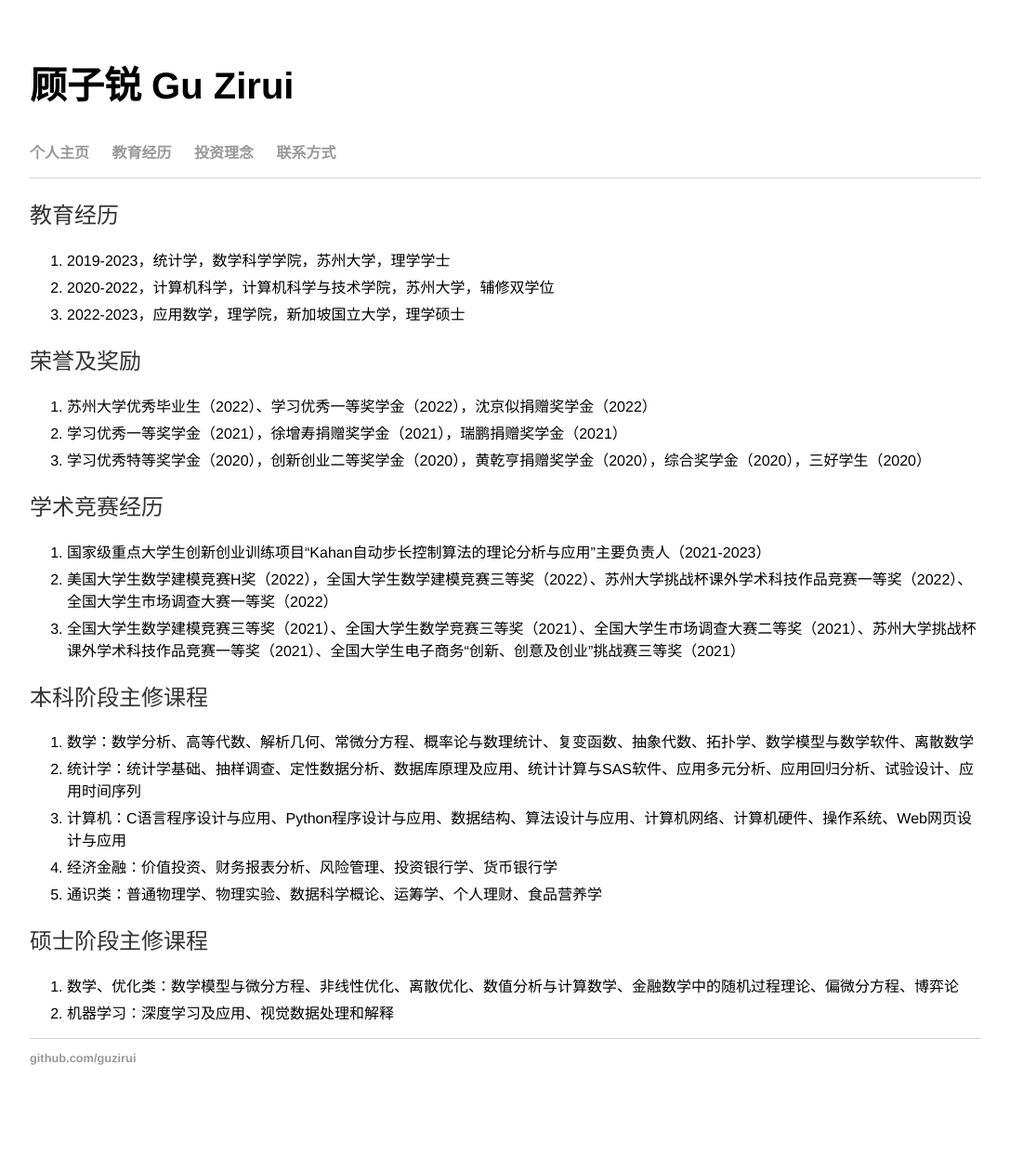
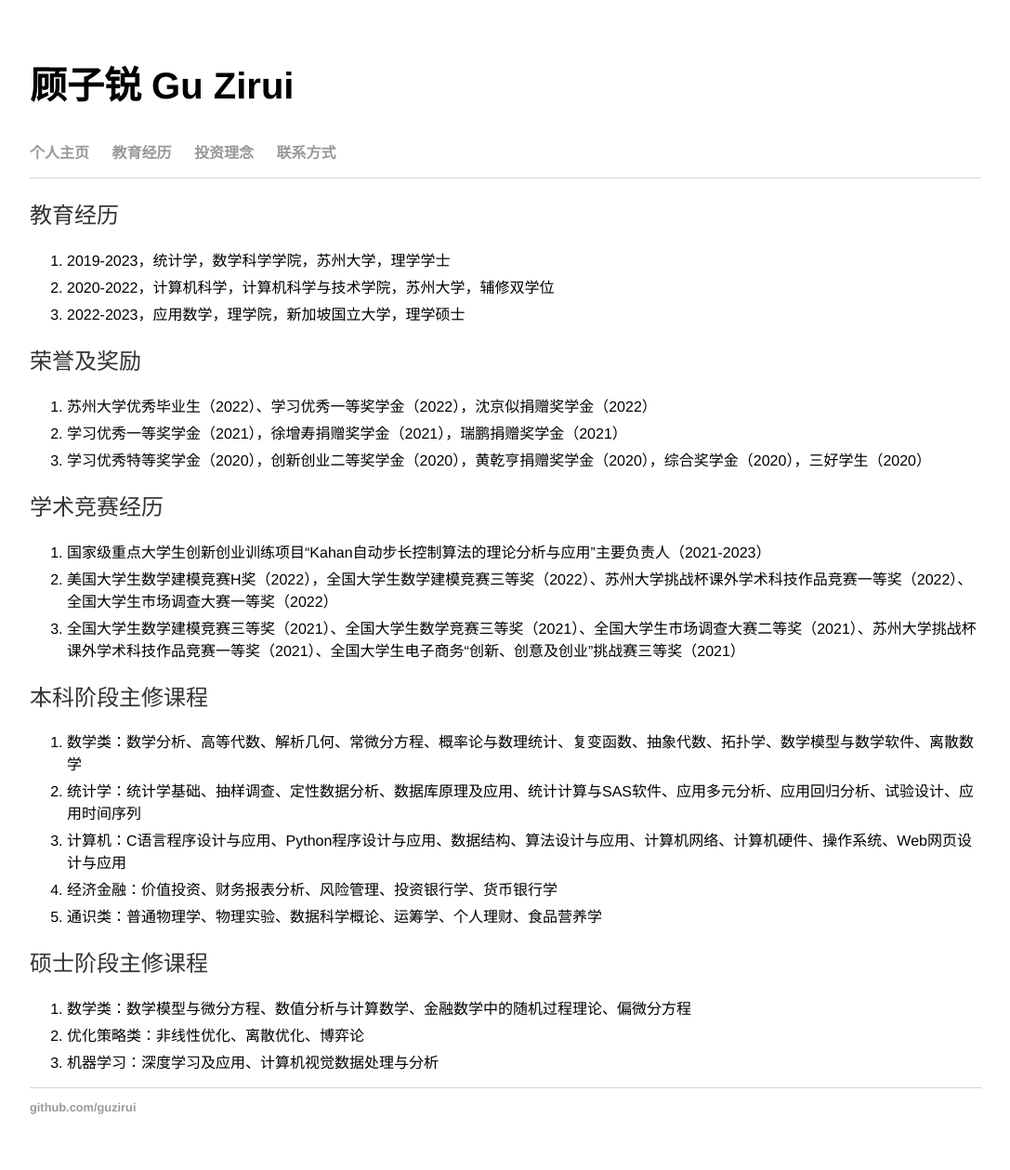
Before and after one commit to guzirui/guzirui.github.io, a Jekyll site: the page built from education/index.html, in a window 1280 px wide. Shown: the whole page at 93% size, without its empty margins (96-1183 px from the left). Built offline with Jekyll 4.4.1, drawn with Linux system fonts in a browser that asks for light colours; before the commit the page ends 1206 px from its top, so only the background shows below that.

Commit message:
Update index.html

```diff
--- a/education/index.html
+++ b/education/index.html
@@ -29,7 +29,7 @@ title: 顾子锐 Gu Zirui
 
     <h2>本科阶段主修课程</h2>
   <ol>
-     <li>数学：数学分析、高等代数、解析几何、常微分方程、概率论与数理统计、复变函数、抽象代数、拓扑学、数学模型与数学软件、离散数学</li>
+     <li>数学类：数学分析、高等代数、解析几何、常微分方程、概率论与数理统计、复变函数、抽象代数、拓扑学、数学模型与数学软件、离散数学</li>
      <li>统计学：统计学基础、抽样调查、定性数据分析、数据库原理及应用、统计计算与SAS软件、应用多元分析、应用回归分析、试验设计、应用时间序列</li>
      <li>计算机：C语言程序设计与应用、Python程序设计与应用、数据结构、算法设计与应用、计算机网络、计算机硬件、操作系统、Web网页设计与应用</li>
      <li>经济金融：价值投资、财务报表分析、风险管理、投资银行学、货币银行学</li>
@@ -38,8 +38,9 @@ title: 顾子锐 Gu Zirui
 
       <h2>硕士阶段主修课程</h2>
   <ol>
-     <li>数学、优化类：数学模型与微分方程、非线性优化、离散优化、数值分析与计算数学、金融数学中的随机过程理论、偏微分方程、博弈论</li>
-     <li>机器学习：深度学习及应用、视觉数据处理和解释</li>
+     <li>数学类：数学模型与微分方程、数值分析与计算数学、金融数学中的随机过程理论、偏微分方程</li>
+     <li>优化策略类：非线性优化、离散优化、博弈论</li>
+     <li>机器学习：深度学习及应用、计算机视觉数据处理与分析</li>
   </ol>
 
 
```
